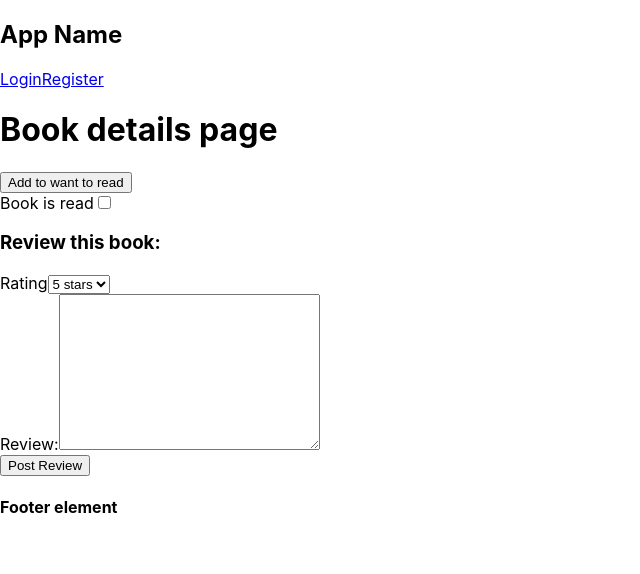
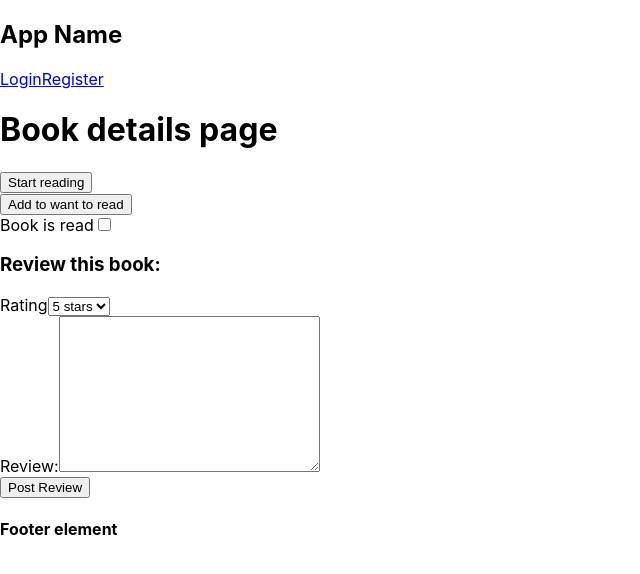
Before and after one commit to kmitova/django_react_project, a React (Create React App) app in the folder frontend/: page /book/1 in a window 1280 px wide. Shown: the top 574 px of the page, without its empty margins (0-640 px from the left). Built offline with nearby package versions, Linux system fonts and the light colour scheme; no server answers.

Commit message:
currently reading on frontend

```diff
--- a/frontend/src/components/BookDetails.js
+++ b/frontend/src/components/BookDetails.js
@@ -2,11 +2,12 @@ import React, {useContext, useEffect, useState} from 'react';
 import {useParams} from "react-router-dom";
 import getAccessToken from "../utils/getToken";
 import axios from "axios";
-import {URL} from "../utils/url";
+import {URL as url, URL} from "../utils/url";
 import ReviewSection from "./reviews/ReviewSection";
 import AuthContext from "../context/AuthContext";
 import WantToRead from "./WantToRead";
 import ChangeReadStatus from "./ChangeReadStatus";
+import CurrentlyReading from "./CurrentlyReading";
 
 
 
@@ -34,14 +35,18 @@ const BookDetails = () => {
             .catch(console.error);
     }, [id]);
 
+
     return (
         <div>
             <h1>Book details page</h1>
             <h2>{book.title}</h2>
             <h3>{book.author}</h3>
+            <CurrentlyReading book={book} user={user}/>
             <WantToRead book={book} user={user}/>
             <ChangeReadStatus book={book} user={user} id={id}/>
             <ReviewSection book={book}/>
+
+
         </div>
 
     )
--- /dev/null
+++ b/frontend/src/components/CurrentlyReading.js
@@ -0,0 +1,98 @@
+import React, {useEffect, useState} from "react";
+import getAccessToken from "../utils/getToken";
+import axios from "axios";
+import {URL as url, URL} from "../utils/url";
+
+const CurrentlyReading = (props) => {
+    const {book, user} = props;
+    const [currentlyReading, setCurrentlyReading] = useState(false)
+    const [currentlyReadingObject, setCurrentlyReadingObject] = useState(null)
+    const [changeCurrentlyReading, setChangeCurrentlyReading] = useState(false)
+
+    useEffect(() => {
+        const fetchCurrentlyReadingStatus = async () => {
+            let token = getAccessToken();
+            let result = await axios.get(`${URL}api_books/view_currently_reading/`, {
+                headers: {
+                    'Accept': 'application/json',
+                    'Content-Type': 'application/json',
+                    'Authorization': `Bearer  ${token}`
+                }
+            });
+            if (result.status === 200) {
+                for (let item of result.data) {
+                    if (item.book.id === book.id) {
+                        setCurrentlyReading(item.currently_reading)
+                        setCurrentlyReadingObject(prevState => item)
+                        console.log(item)
+                        break
+                    }
+                }
+            }
+        };
+        fetchCurrentlyReadingStatus()
+            .catch(console.error);
+    }, [book]);
+
+    const handleCurrentlyReading = async (e) => {
+        e.preventDefault()
+        console.log(book)
+        let token = getAccessToken();
+        let data = {
+            user: user.user_id,
+            book: book.id,
+            currently_reading: changeCurrentlyReading
+        }
+        console.log(data)
+        console.log(currentlyReadingObject)
+        if (currentlyReadingObject !== null) {
+            await axios.delete(`${url}api_books/edit_currently_reading/${currentlyReadingObject.id}/`,
+                {
+                    headers: {
+                        'Accept': 'application/json',
+                        'Content-Type': 'application/json',
+                        'Authorization': `Bearer ${token}`
+                    }, data
+                })
+                .then((result) => {
+                    setCurrentlyReading(false)
+                    console.log('success, delete request')
+                    console.log(result.data);
+                })
+                .catch((error) => {
+                    console.log(error);
+                })
+        } else {
+            await axios.post(`${url}api_books/currently_reading/`,
+                data, {
+                    headers: {
+                        'Accept': 'application/json',
+                        'Content-Type': 'application/json',
+                        'Authorization': `Bearer ${token}`
+                    }
+                })
+                .then((result) => {
+                    setCurrentlyReading(true)
+                    console.log('success, post request')
+                    console.log(result.data);
+                })
+                .catch((error) => {
+                    console.log(error);
+                })
+        }
+    }
+
+    return (
+        <form action="" onSubmit={handleCurrentlyReading}>
+            <button onClick={() => setChangeCurrentlyReading(!changeCurrentlyReading)}>
+                {currentlyReading
+                    ?
+                    "Remove from currently reading"
+                    :
+                    "Start reading"}
+            </button>
+        </form>
+    )
+}
+
+export default CurrentlyReading;
--- a/frontend/src/views/Books.js
+++ b/frontend/src/views/Books.js
@@ -12,7 +12,7 @@ const Books = () => {
     const {user} = useContext(AuthContext);
     const [books, setBooks] = useState([])
     const [wantToRead, setWantToRead] = useState([])
-    let bookIds = []
+    const [currentlyReading, setCurrentlyReading] = useState([])
 
 
     useEffect(() => {
@@ -49,10 +49,10 @@ const Books = () => {
                 console.log(result.data)
 
                 setWantToRead(prevState => result.data)
-                let ids = result.data.map((item) => item.book)
-                console.log(ids)
-                bookIds = ids
-                console.log(books)
+                // let ids = result.data.map((item) => item.book)
+                // console.log(ids)
+                // bookIds = ids
+                // console.log(books)
                 // for (let book of books) {
                 //     console.log(book)
                 //     console.log(book.id, ids)
@@ -64,6 +64,26 @@ const Books = () => {
             }
         }
         fetchWantToRead()
+            .catch(console.error)
+    }, [])
+
+    useEffect(() => {
+        const fetchCurrentlyReading = async () => {
+            let token = getAccessToken();
+            let result = await axios.get(`${URL}api_books/view_currently_reading/`, {
+                headers: {
+                    'Accept': 'application/json',
+                    'Content-Type': 'application/json',
+                    'Authorization': `Bearer  ${token}`
+                }
+            });
+            if (result.status === 200) {
+                console.log(result.data)
+
+                setCurrentlyReading(prevState => result.data)
+            }
+        }
+        fetchCurrentlyReading()
             .catch(console.error)
     }, [])
 
@@ -81,9 +101,14 @@ const Books = () => {
                              </Link></li>)}
                         </ul>
                     </div>
-
-                    {/*<SearchBook books={books}/>*/}
-                    {/*<AddBook/>*/}
+                    <div>
+                        <h1>You are currently reading:</h1>
+                        <ul>
+                            {currentlyReading.map((item) => <li key={item.id}>{item.book.title} by {item.book.author} <Link to={`/book/${item.book.id}`}>
+                                 to book details
+                             </Link></li>)}
+                        </ul>
+                    </div>
                 </section>
             }
         </section>
```
